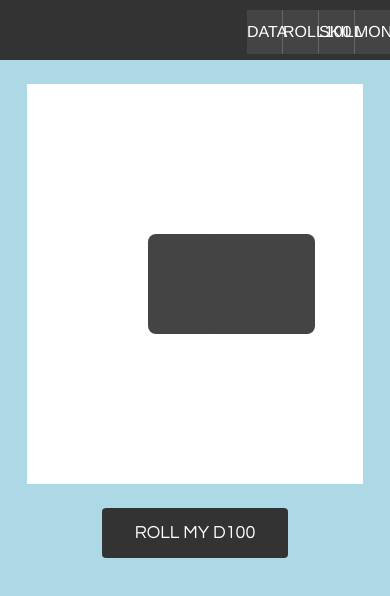
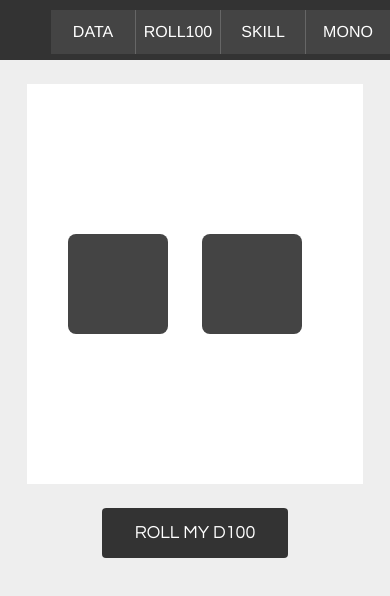
Before and after one commit to kannpai/WitchCraft_webpage, a plain HTML site: page roll100.html in a window 390 px wide. Drawn offline with Linux system fonts and the light colour scheme.

Commit message:
media-max-width420px
add some flexible style for phone

```diff
--- a/css/mystyle.css
+++ b/css/mystyle.css
@@ -130,7 +130,25 @@ table.data>td {
 }
 
 @media screen and (max-width: 420px) {
-    body {
-        background-color:lightblue;
-    }
+
+	table.data {
+	left: 4%;
+	}
+
+	nav ul li {
+	width: 24%;
+	}
+
+	#diceOne {
+	position: absolute;
+	left: 12%;
+	top: 150px;
+	}
+
+	#diceTwo {
+	position: absolute;
+	left: 52%;
+	top: 150px;
+	}
+
 }
--- a/roll100.html
+++ b/roll100.html
@@ -2,6 +2,7 @@
 <html lang="en">
 <head>
 	<meta charset="UTF-8">
+	<meta name="viewport" content="width=device-width,initial-scale=1,maximum-scale=1,user-scalable=no"/>
 	<title>COC Helper Dice</title>
 	<script type="text/javascript" src="./js/jquery-3.1.0.js"></script>
 	<link rel="stylesheet" href="css/normalize.css" type="text/css"/>
```
Also changed, not shown: index.html (+2 -0 lines), skill.html (+1 -0 lines).
